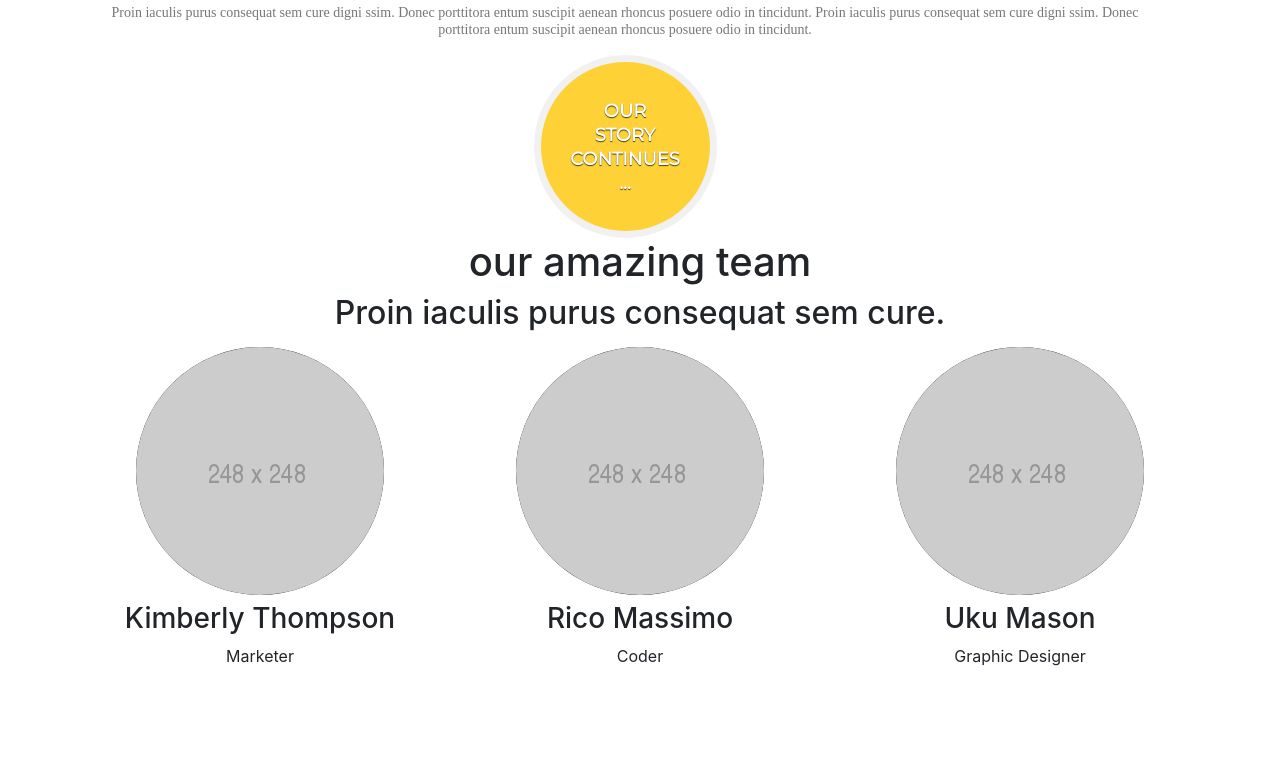
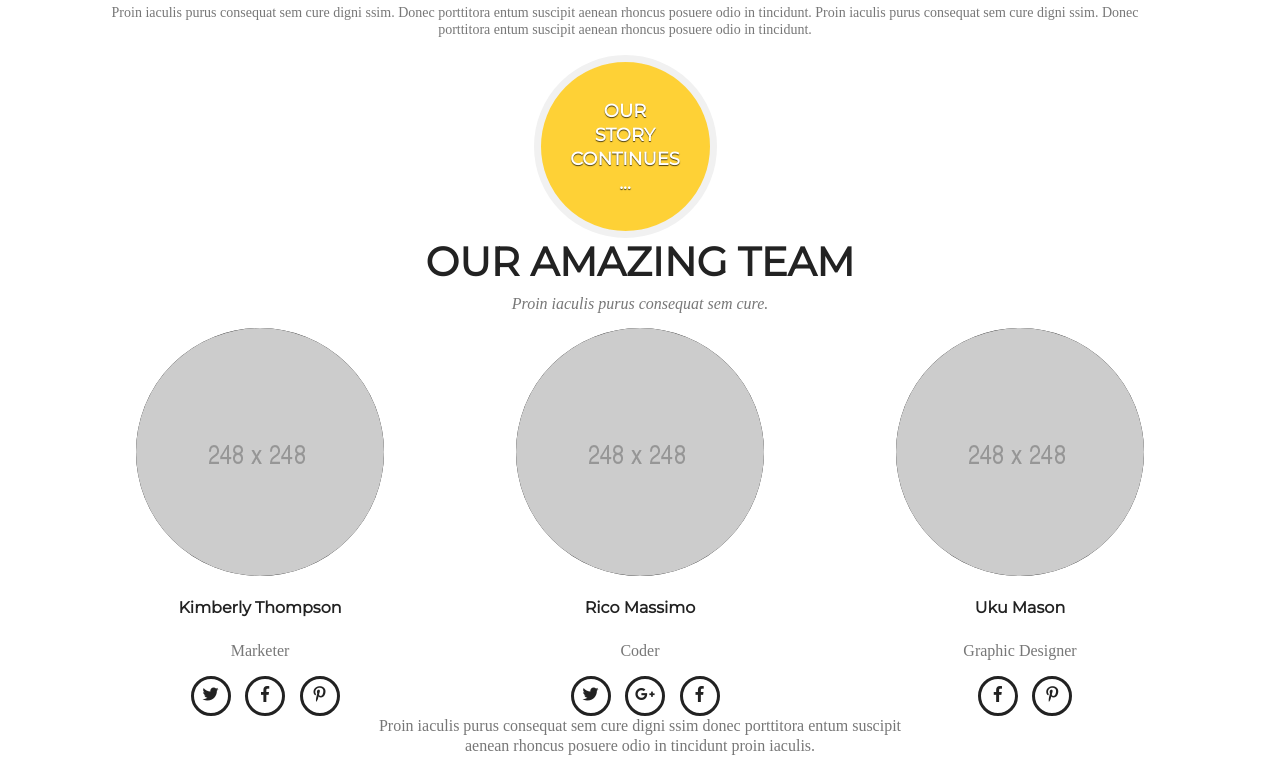
Before and after one commit to Bialek/golden-layout, a website: page index.html in a window 1280 px wide. Shown: the part 3487-4258 px from the top of the page. Before the commit the page ends 4171 px from the top, so only its background shows below. Drawn offline with nearby package versions, Linux system fonts and the light colour scheme; a web font is replaced by a local one.

Commit message:
edit team section

```diff
--- a/index.html
+++ b/index.html
@@ -166,7 +166,7 @@
 	        </div>
 	        <div class="col-12 mx-auto">
 	            <button>
-	            	<a href="#">our</br>story</br>continues</br>...</a>
+	            	<a href="#">our<br>story<br>continues<br>...</a>
 	            </button>
 	        </div>
 	    </div>
@@ -188,17 +188,31 @@
 				<img src="images/black.png" alt="team">
 				<h3>Kimberly Thompson</h3>
 				<p>Marketer</p>
+				<a href="#"><i class="fab fa-twitter"></i></a>
+				<a href="#"><i class="fab fa-facebook-f"></i></a>
+				<a href="#"><i class="fab fa-pinterest-p"></i></a>
 			</div>
 			<div class="col">
 				<img src="images/black.png" alt="team">
 				<h3>Rico Massimo</h3>
 				<p>Coder</p>
+				<a href="#"><i class="fab fa-twitter"></i></a>
+				<a href="#"><i class="fab fa-google-plus-g"></i></a>
+				<a href="#"><i class="fab fa-facebook-f"></i></a>
 			</div>
 			<div class="col">
 				<img src="images/black.png" alt="team">
 				<h3>Uku Mason</h3>
 				<p>Graphic Designer</p>
+				<a href="#"><i class="fab fa-facebook-f"></i></a>
+				<a href="#"><i class="fab fa-pinterest-p"></i></a>
 			</div>
+		</div>
+		<div class="row">
+			<div class="col-6 center">
+				<p>Proin iaculis purus consequat sem cure  digni ssim donec porttitora entum suscipit aenean rhoncus posuere odio in tincidunt proin iaculis.</p>
+			</div>
+
 		</div>
 	</div>
 
--- a/sass/style.scss
+++ b/sass/style.scss
@@ -12,6 +12,10 @@ header {
 }
 .container {
     text-align: center;
+}
+.center {
+    margin-left: auto;
+    margin-right: auto;
 }
 
 .navbar {
@@ -205,4 +209,51 @@ header {
         border-radius: 50%;
         background-color: rgb(17, 17, 17);
     }
+    h1 {
+        font-size: 40px;
+        font-family: "Montserrat";
+        color: rgb(34, 34, 34);
+        font-weight: bold;
+        text-transform: uppercase;
+        line-height: 1.2;
+    }
+    h2 {
+        font-size: 16px;
+        font-family: "DroidSerif";
+        color: rgb(119, 119, 119);
+        font-style: italic;
+        line-height: 1.2;
+
+    }
+    h3 {
+        font-size: 16px;
+        font-family: "Montserrat";
+        color: rgb(34, 34, 34);
+        font-weight: bold;
+        line-height: 3.125;
+
+    }
+    p {
+        font-size: 16px;
+        font-family: "RobotoSlab";
+        color: rgb(119, 119, 119);
+        line-height: 1.2;
+        text-align: center;
+
+
+    }
+    a {
+        display: inline-block;
+        width: 40px;
+        height: 40px;
+        border: 3px solid #222222;
+        border-radius: 50%;
+        margin-left: 10px;
+        i {
+            padding: 7px;
+            color: #222222;
+
+        }
+
+    }
 }
```
Also changed, not shown: css/style.css, images/l1.jpg (added), images/l2.jpg (added), images/l3.jpg (added), images/l4.jpg (added), 1 other file.
